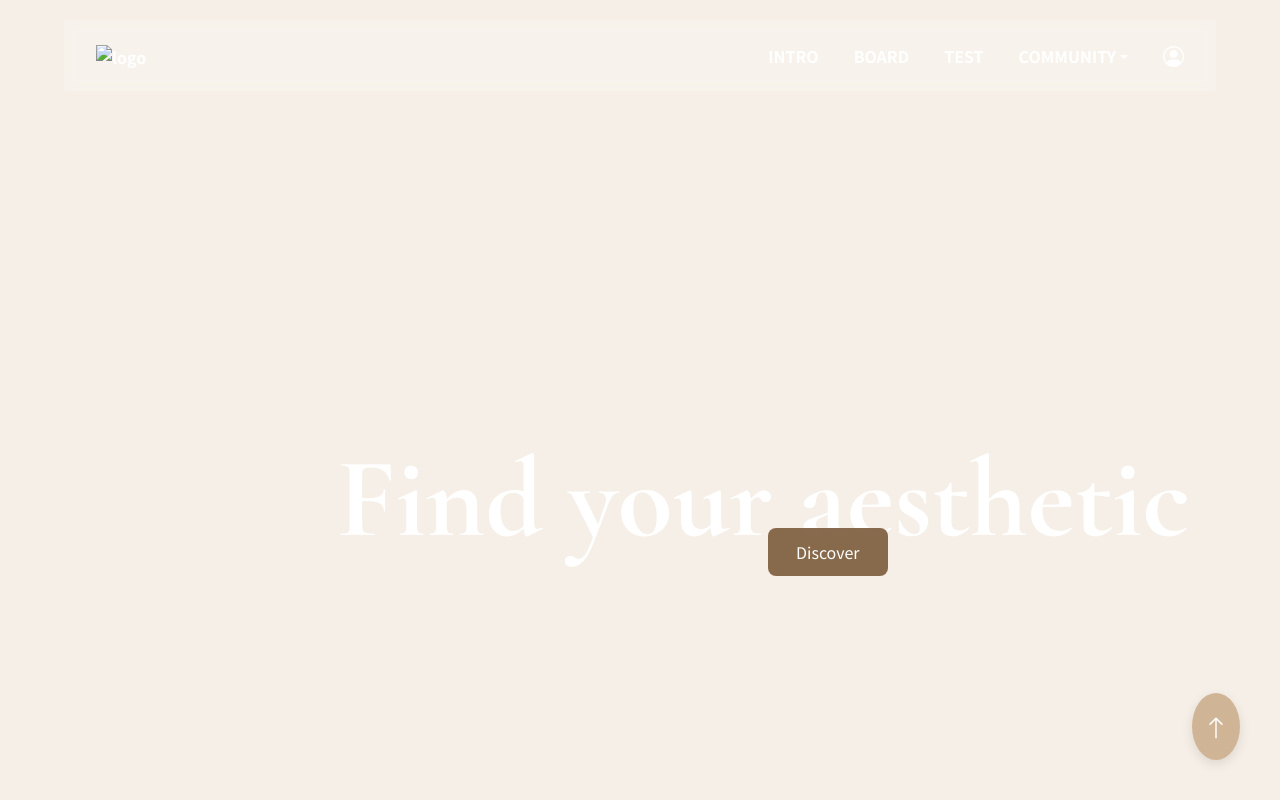
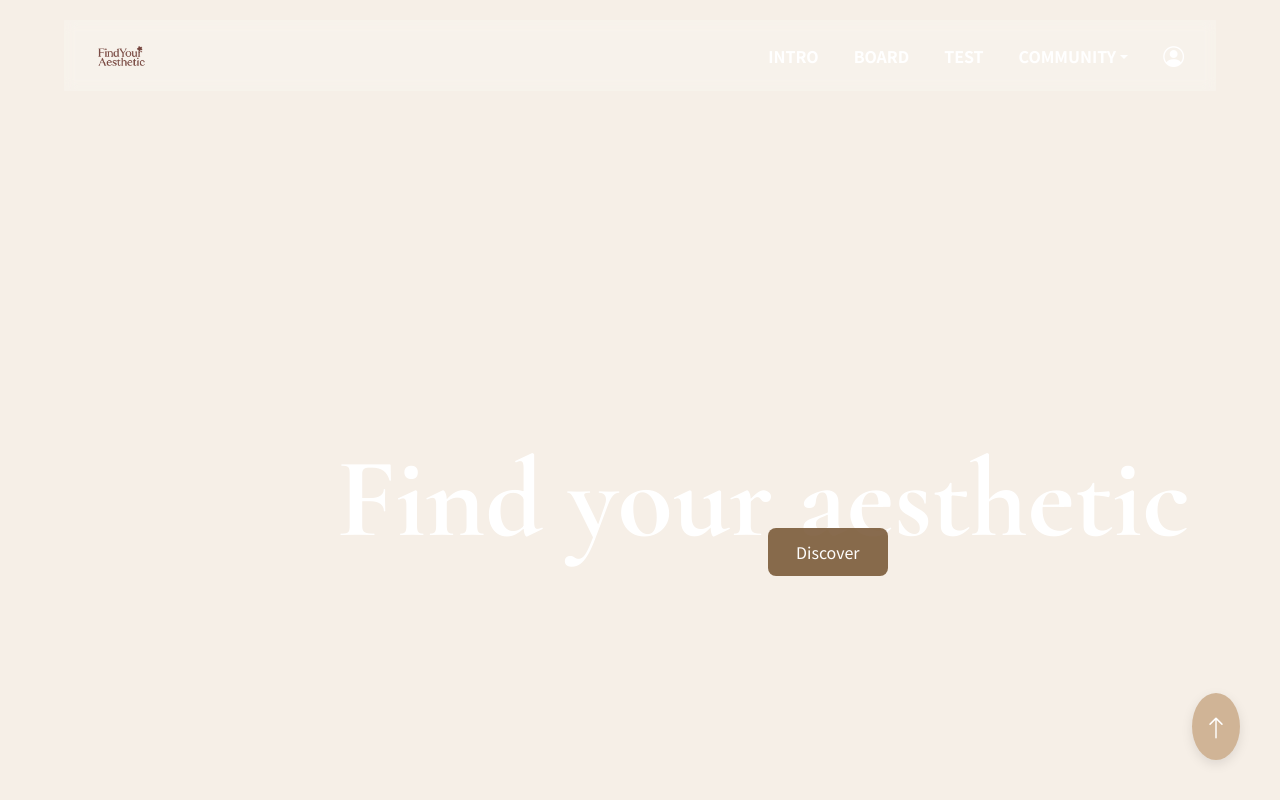
Before and after one commit to seulmo/WEB, a plain HTML site: page index.html in a window 1280 px wide. Shown: the top 800 px of the page. Drawn offline with nearby package versions, Linux system fonts and the light colour scheme; the site is published under a folder, as on GitHub Pages, so addresses that start at the root find nothing; a web font is replaced by a local one.

Commit message:
Update index.html

```diff
--- a/index.html
+++ b/index.html
@@ -17,7 +17,7 @@
     <!--네비게이션 바-->
     <nav class="navbar">
       <div class="logo">
-        <a href=#home><img src="/images/logo.png" alt="logo" width="50" height="24"></a>
+        <a href=#home><img src="./images/logo.png" alt="logo" width="50" height="24"></a>
       </div>
       <div class="menu">
         <a href="#intro">INTRO</a>
@@ -159,4 +159,5 @@
     <script src="https://cdn.jsdelivr.net/npm/bootstrap@5.3.8/dist/js/bootstrap.bundle.min.js" integrity="sha384-FKyoEForCGlyvwx9Hj09JcYn3nv7wiPVlz7YYwJrWVcXK/BmnVDxM+D2scQbITxI" crossorigin="anonymous"></script>
     <script src="script.js"></script>
   </body>
+
 </html>
```
